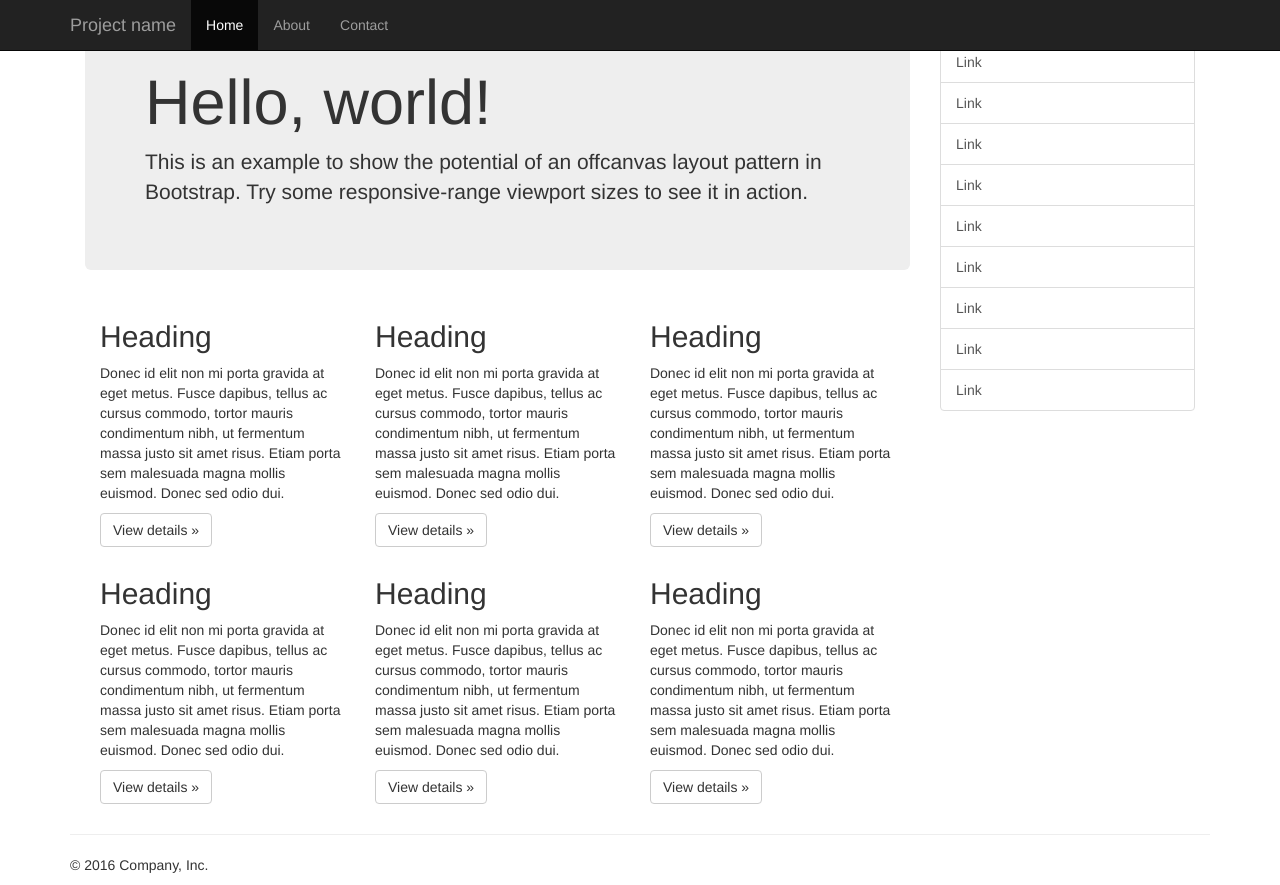
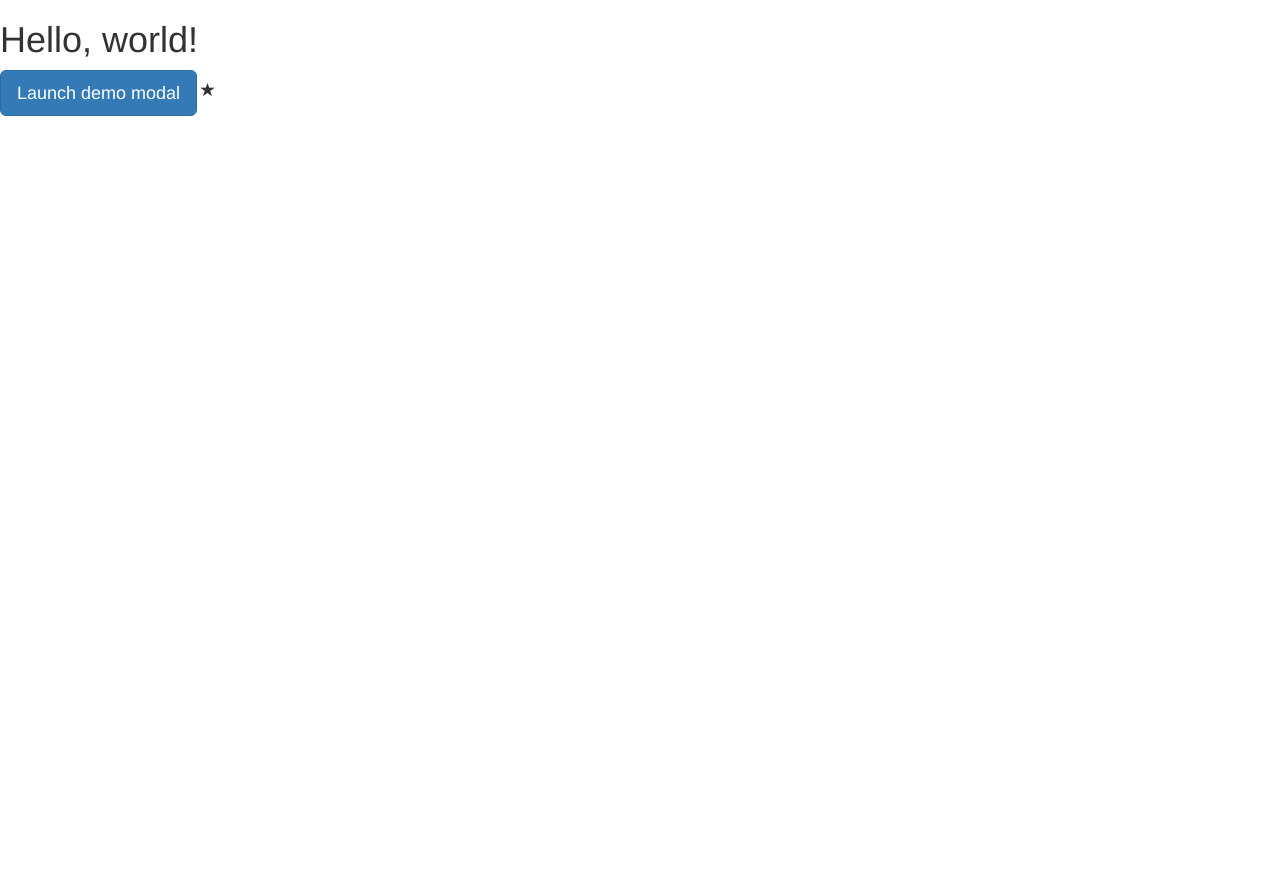
Before and after one commit to andresilva96/pwa, a plain HTML site: page index.html in a window 1280 px wide. After the commit the page ends 800 px from the top, so only its background shows below. Drawn offline with Linux system fonts and the light colour scheme.

Commit message:
setimo commit

```diff
--- a/index.html
+++ b/index.html
@@ -24,95 +24,36 @@
     <link rel="manifest" href="manifest.json">
   </head>
   <body>
-  <nav class="navbar navbar-fixed-top navbar-inverse">
-    <div class="container">
-      <div class="navbar-header">
-        <button type="button" class="navbar-toggle collapsed" data-toggle="collapse" data-target="#navbar" aria-expanded="false" aria-controls="navbar">
-          <span class="sr-only">Toggle navigation</span>
-          <span class="icon-bar"></span>
-          <span class="icon-bar"></span>
-          <span class="icon-bar"></span>
-        </button>
-        <a class="navbar-brand" href="#">Project name</a>
+    <h1>Hello, world!</h1>
+
+
+	<!-- Button trigger modal -->
+<button type="button" class="btn btn-primary btn-lg" data-toggle="modal" data-target="#myModal">
+  Launch demo modal
+</button>
+
+<!-- Modal -->
+<div class="modal fade" id="myModal" tabindex="-1" role="dialog" aria-labelledby="myModalLabel">
+  <div class="modal-dialog" role="document">
+    <div class="modal-content">
+      <div class="modal-header">
+        <button type="button" class="close" data-dismiss="modal" aria-label="Close"><span aria-hidden="true">&times;</span></button>
+        <h4 class="modal-title" id="myModalLabel">Modal title</h4>
       </div>
-      <div id="navbar" class="collapse navbar-collapse">
-        <ul class="nav navbar-nav">
-          <li class="active"><a href="#">Home</a></li>
-          <li><a href="#about">About</a></li>
-          <li><a href="#contact">Contact</a></li>
-        </ul>
-      </div><!-- /.nav-collapse -->
-    </div><!-- /.container -->
-  </nav><!-- /.navbar -->
+      <div class="modal-body">
+        ...
+      </div>
+      <div class="modal-footer">
+        <button type="button" class="btn btn-default" data-dismiss="modal">Close</button>
+        <button type="button" class="btn btn-primary">Save changes</button>
+      </div>
+    </div>
+  </div>
+</div>
 
-  <div class="container">
 
-    <div class="row row-offcanvas row-offcanvas-right">
 
-      <div class="col-xs-12 col-sm-9">
-        <p class="pull-right visible-xs">
-          <button type="button" class="btn btn-primary btn-xs" data-toggle="offcanvas">Toggle nav</button>
-        </p>
-        <div class="jumbotron">
-          <h1>Hello, world!</h1>
-          <p>This is an example to show the potential of an offcanvas layout pattern in Bootstrap. Try some responsive-range viewport sizes to see it in action.</p>
-        </div>
-        <div class="row">
-          <div class="col-xs-6 col-lg-4">
-            <h2>Heading</h2>
-            <p>Donec id elit non mi porta gravida at eget metus. Fusce dapibus, tellus ac cursus commodo, tortor mauris condimentum nibh, ut fermentum massa justo sit amet risus. Etiam porta sem malesuada magna mollis euismod. Donec sed odio dui. </p>
-            <p><a class="btn btn-default" href="#" role="button">View details »</a></p>
-          </div><!--/.col-xs-6.col-lg-4-->
-          <div class="col-xs-6 col-lg-4">
-            <h2>Heading</h2>
-            <p>Donec id elit non mi porta gravida at eget metus. Fusce dapibus, tellus ac cursus commodo, tortor mauris condimentum nibh, ut fermentum massa justo sit amet risus. Etiam porta sem malesuada magna mollis euismod. Donec sed odio dui. </p>
-            <p><a class="btn btn-default" href="#" role="button">View details »</a></p>
-          </div><!--/.col-xs-6.col-lg-4-->
-          <div class="col-xs-6 col-lg-4">
-            <h2>Heading</h2>
-            <p>Donec id elit non mi porta gravida at eget metus. Fusce dapibus, tellus ac cursus commodo, tortor mauris condimentum nibh, ut fermentum massa justo sit amet risus. Etiam porta sem malesuada magna mollis euismod. Donec sed odio dui. </p>
-            <p><a class="btn btn-default" href="#" role="button">View details »</a></p>
-          </div><!--/.col-xs-6.col-lg-4-->
-          <div class="col-xs-6 col-lg-4">
-            <h2>Heading</h2>
-            <p>Donec id elit non mi porta gravida at eget metus. Fusce dapibus, tellus ac cursus commodo, tortor mauris condimentum nibh, ut fermentum massa justo sit amet risus. Etiam porta sem malesuada magna mollis euismod. Donec sed odio dui. </p>
-            <p><a class="btn btn-default" href="#" role="button">View details »</a></p>
-          </div><!--/.col-xs-6.col-lg-4-->
-          <div class="col-xs-6 col-lg-4">
-            <h2>Heading</h2>
-            <p>Donec id elit non mi porta gravida at eget metus. Fusce dapibus, tellus ac cursus commodo, tortor mauris condimentum nibh, ut fermentum massa justo sit amet risus. Etiam porta sem malesuada magna mollis euismod. Donec sed odio dui. </p>
-            <p><a class="btn btn-default" href="#" role="button">View details »</a></p>
-          </div><!--/.col-xs-6.col-lg-4-->
-          <div class="col-xs-6 col-lg-4">
-            <h2>Heading</h2>
-            <p>Donec id elit non mi porta gravida at eget metus. Fusce dapibus, tellus ac cursus commodo, tortor mauris condimentum nibh, ut fermentum massa justo sit amet risus. Etiam porta sem malesuada magna mollis euismod. Donec sed odio dui. </p>
-            <p><a class="btn btn-default" href="#" role="button">View details »</a></p>
-          </div><!--/.col-xs-6.col-lg-4-->
-        </div><!--/row-->
-      </div><!--/.col-xs-12.col-sm-9-->
+  <span class="glyphicon glyphicon-star" aria-hidden="true"></span>
 
-      <div class="col-xs-6 col-sm-3 sidebar-offcanvas" id="sidebar">
-        <div class="list-group">
-          <a href="#" class="list-group-item active">Link</a>
-          <a href="#" class="list-group-item">Link</a>
-          <a href="#" class="list-group-item">Link</a>
-          <a href="#" class="list-group-item">Link</a>
-          <a href="#" class="list-group-item">Link</a>
-          <a href="#" class="list-group-item">Link</a>
-          <a href="#" class="list-group-item">Link</a>
-          <a href="#" class="list-group-item">Link</a>
-          <a href="#" class="list-group-item">Link</a>
-          <a href="#" class="list-group-item">Link</a>
-        </div>
-      </div><!--/.sidebar-offcanvas-->
-    </div><!--/row-->
-
-    <hr>
-
-    <footer>
-      <p>© 2016 Company, Inc.</p>
-    </footer>
-
-  </div><!--/.container-->
   </body>
 </html>
```
